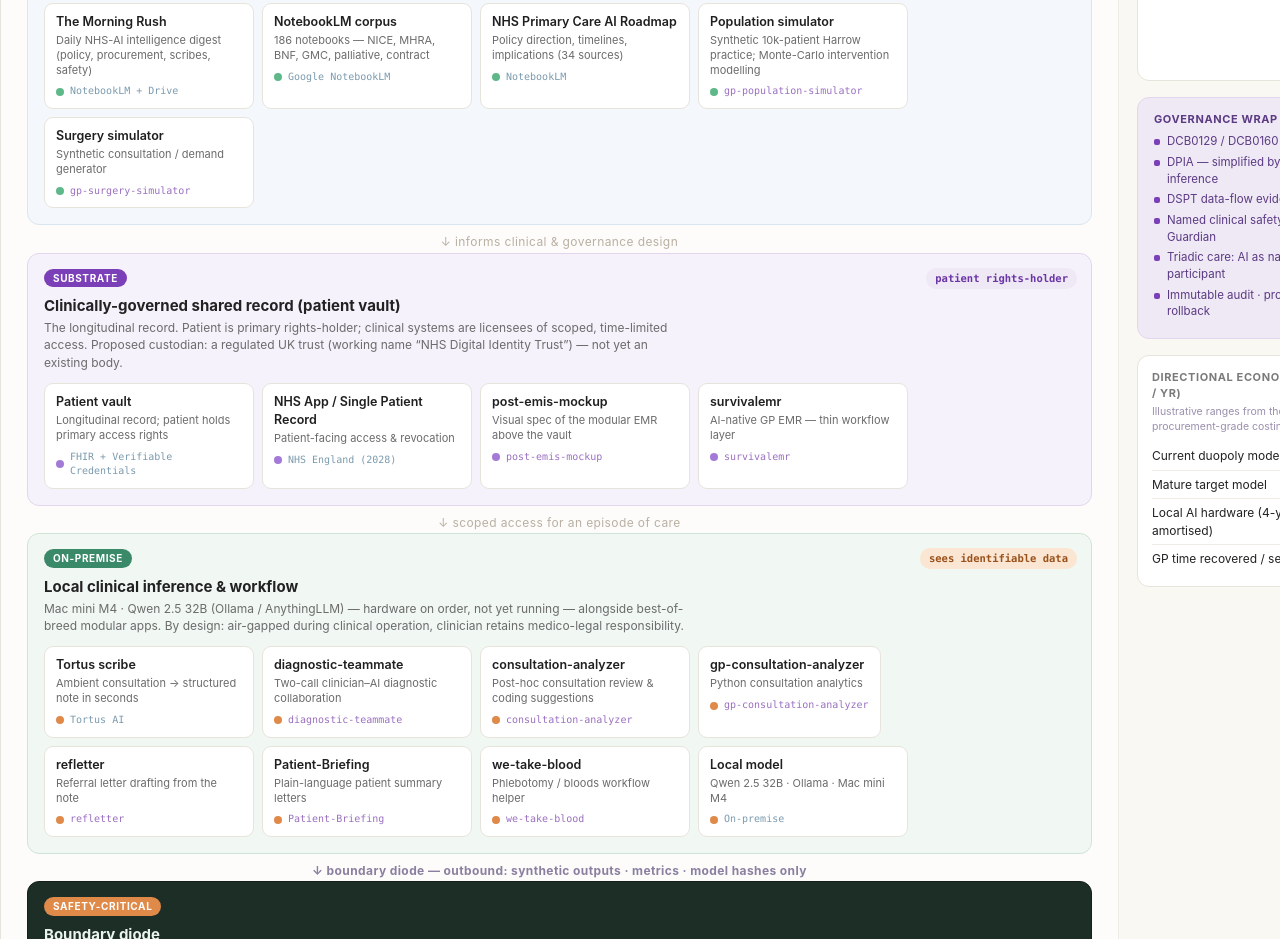
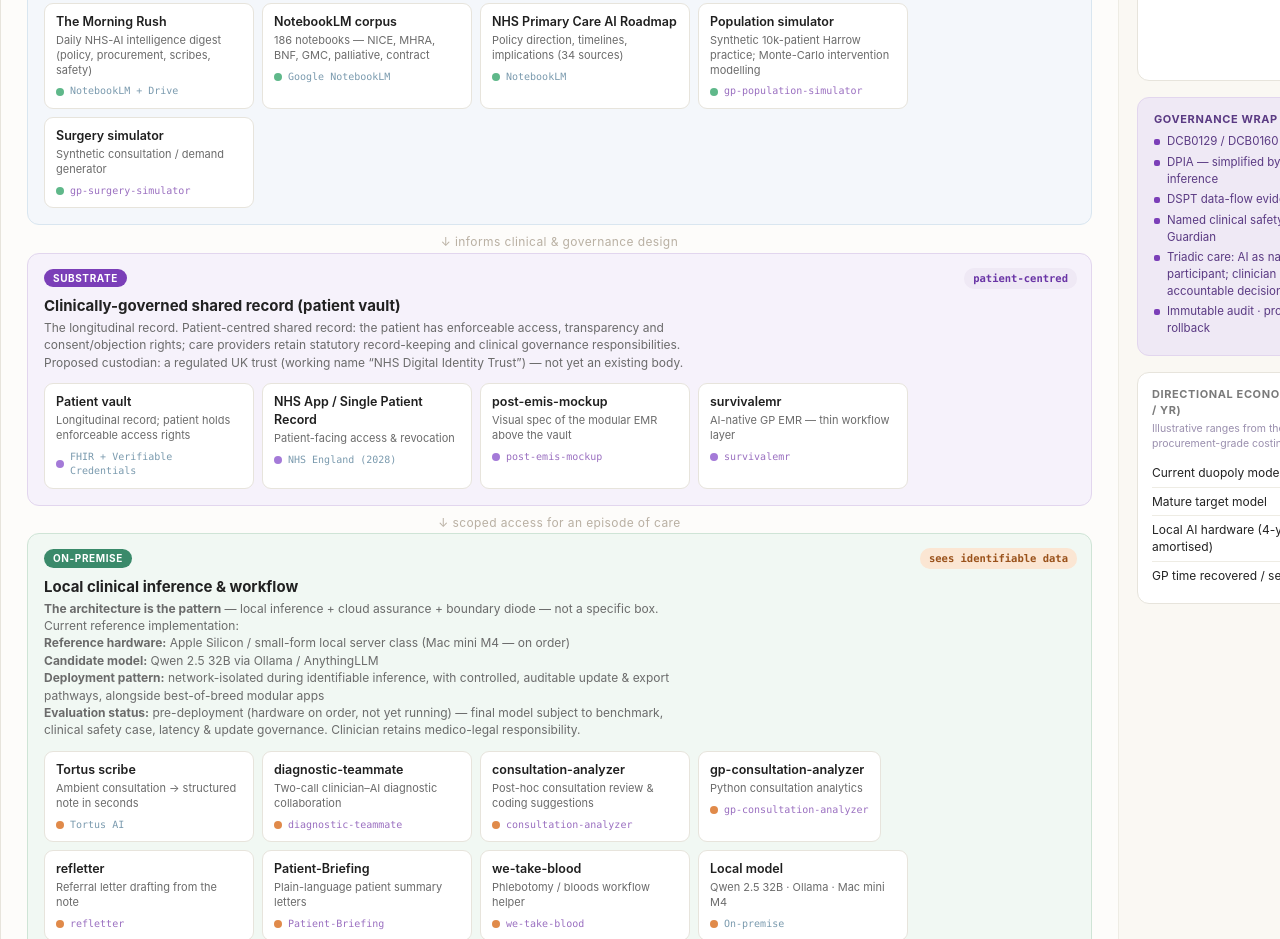
Before and after one commit to davidlloyd73-cell/nhs-gp-it-ai-enabled--infrastructure-model, a plain HTML site: page index.html in a window 1280 px wide. Shown: the part 335-1274 px from the top of the page. Drawn offline with Linux system fonts and the light colour scheme.

Commit message:
Add files via upload

```diff
--- a/index.html
+++ b/index.html
@@ -173,9 +173,9 @@
       <!-- Layer: vault -->
       <div class="layer vault">
         <span class="ltag">Substrate</span>
-        <span class="clf pt">patient rights-holder</span>
+        <span class="clf pt">patient-centred</span>
         <h3>Clinically-governed shared record (patient vault)</h3>
-        <div class="ldesc">The longitudinal record. Patient is primary rights-holder; clinical systems are licensees of scoped, time-limited access. Proposed custodian: a regulated UK trust (working name “NHS Digital Identity Trust”) — not yet an existing body.</div>
+        <div class="ldesc">The longitudinal record. Patient-centred shared record: the patient has enforceable access, transparency and consent/objection rights; care providers retain statutory record-keeping and clinical governance responsibilities. Proposed custodian: a regulated UK trust (working name “NHS Digital Identity Trust”) — not yet an existing body.</div>
         <div class="nodes" id="nodes-vault"></div>
       </div>
 
@@ -186,7 +186,11 @@
         <span class="ltag">On-premise</span>
         <span class="clf id">sees identifiable data</span>
         <h3>Local clinical inference &amp; workflow</h3>
-        <div class="ldesc">Mac mini M4 · Qwen 2.5 32B (Ollama / AnythingLLM) — hardware on order, not yet running — alongside best-of-breed modular apps. By design: air-gapped during clinical operation, clinician retains medico-legal responsibility.</div>
+        <div class="ldesc"><b>The architecture is the pattern</b> — local inference + cloud assurance + boundary diode — not a specific box. Current reference implementation:<br>
+        <b>Reference hardware:</b> Apple Silicon / small-form local server class (Mac mini M4 — on order)<br>
+        <b>Candidate model:</b> Qwen 2.5 32B via Ollama / AnythingLLM<br>
+        <b>Deployment pattern:</b> network-isolated during identifiable inference, with controlled, auditable update &amp; export pathways, alongside best-of-breed modular apps<br>
+        <b>Evaluation status:</b> pre-deployment (hardware on order, not yet running) — final model subject to benchmark, clinical safety case, latency &amp; update governance. Clinician retains medico-legal responsibility.</div>
         <div class="nodes" id="nodes-local"></div>
       </div>
 
@@ -225,7 +229,7 @@
         <div class="gitem">DPIA — simplified by local-only identifiable inference</div>
         <div class="gitem">DSPT data-flow evidence via diode + audit</div>
         <div class="gitem">Named clinical safety officer + Caldicott Guardian</div>
-        <div class="gitem">Triadic care: AI as named, auditable participant</div>
+        <div class="gitem">Triadic care: AI as named, auditable participant; clinician remains the accountable decision-maker</div>
         <div class="gitem">Immutable audit · prompt-change control · rollback</div>
       </div>
 
@@ -269,7 +273,7 @@
      detail:"Generates synthetic surgeries and consultation streams — useful both as a teaching tool and as a source of non-identifiable cases for the assurance harness."},
   ],
   vault: [
-    {name:"Patient vault", role:"Longitudinal record; patient holds primary access rights", cls:"pt", ext:"FHIR + Verifiable Credentials", status:"Proposed substrate",
+    {name:"Patient vault", role:"Longitudinal record; patient holds enforceable access rights", cls:"pt", ext:"FHIR + Verifiable Credentials", status:"Proposed substrate",
      detail:"Federated custody with patient-controlled access — not self-hosting. FHIR structures, W3C Verifiable Credentials and DIDs. Emergency override modelled on the Summary Care Record framework; custodial defaults for reduced capacity / digital exclusion."},
     {name:"NHS App / Single Patient Record", role:"Patient-facing access &amp; revocation", cls:"pt", ext:"NHS England (2028)", status:"National",
      detail:"The patient-side surface. The paper argues real control needs an explicit architecture of rights, custody, audit, override and liability — not merely portal access to a centrally-held database."},
@@ -294,7 +298,7 @@
     {name:"we-take-blood", role:"Phlebotomy / bloods workflow helper", cls:"id", repo:"we-take-blood", status:"Live",
      detail:"A focused workflow app for the bloods pathway — the kind of small, separable clinical service the modular EMR layer is designed to host."},
     {name:"Local model", role:"Qwen 2.5 32B · Ollama · Mac mini M4", cls:"id", ext:"On-premise", status:"On order (Jigsaw24)",
-     detail:"The air-gapped inference engine. 30B–70B open-weight models now run on ~£2–4k commodity hardware with a 4-year refresh — comparable to one bolt-on app's annual licence in the EMIS estate."},
+     detail:"The network-isolated inference engine (controlled, auditable update/export paths). 30B–70B open-weight models now run on ~£2–4k commodity hardware with a 4-year refresh — comparable to one bolt-on app's annual licence in the EMIS estate."},
   ],
   diode: [
     {name:"WSIC_Anon", role:"De-identification / anonymisation gate", cls:"diode", repo:"WSIC_Anon", status:"Live",
```
Also changed, not shown: consultation.html (+3 -3 lines), 1 other file.
